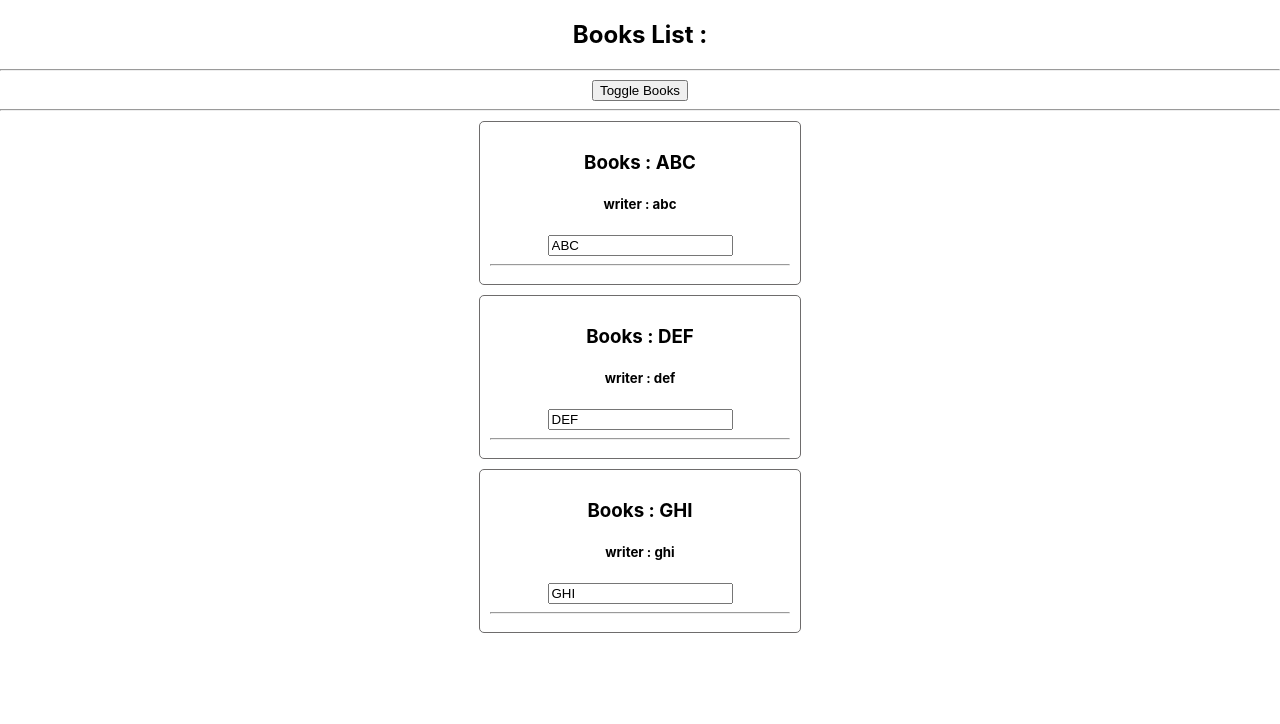
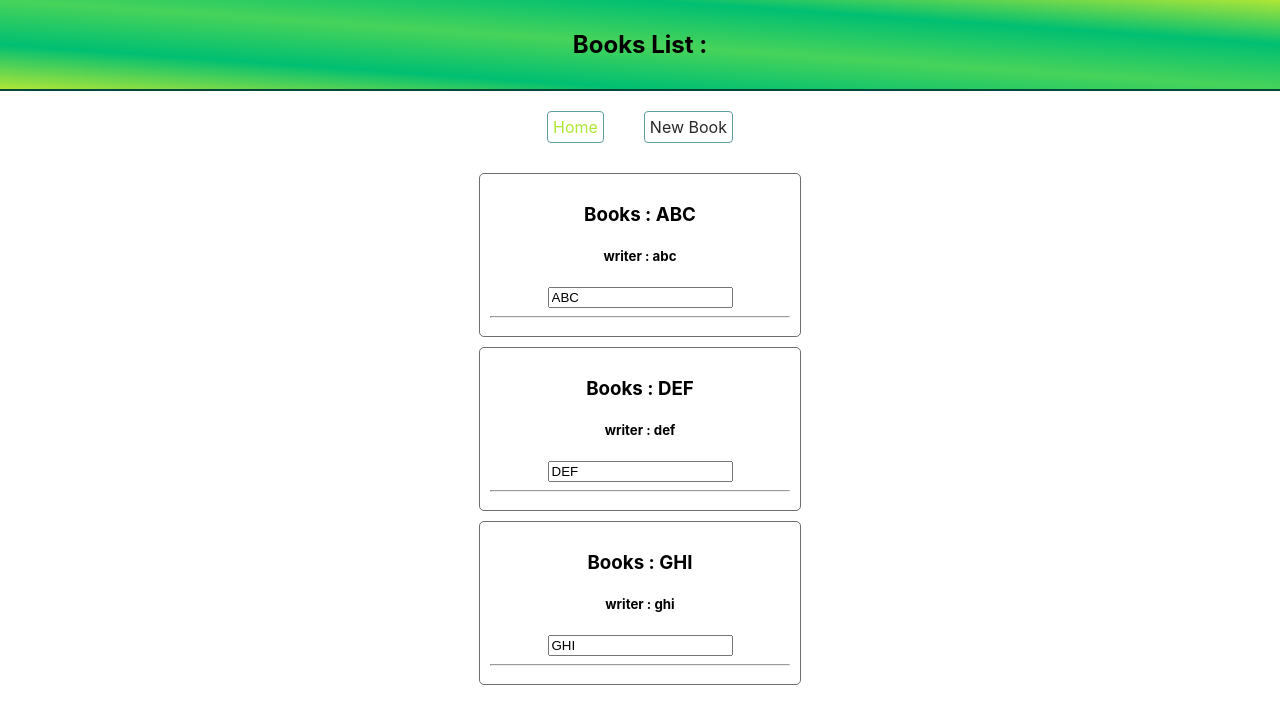
Before and after one commit to sajjad0057/Basic-React, a React (Create React App) app: page / in a window 1280 px wide. Shown: the top 724 px of the page. Built offline with nearby package versions, Linux system fonts and the light colour scheme.

Commit message:
Using Router design navbar

```diff
--- a/package.json
+++ b/package.json
@@ -8,6 +8,8 @@
     "@testing-library/user-event": "^7.2.1",
     "react": "^17.0.1",
     "react-dom": "^17.0.1",
+    "react-router": "^5.2.0",
+    "react-router-dom": "^5.2.0",
     "react-scripts": "3.4.4"
   },
   "scripts": {
--- a/src/App.css
+++ b/src/App.css
@@ -1,3 +1,35 @@
 .App {
   text-align: center;
 }
+.nav-bar ul{
+  list-style: none;
+  margin: 0;
+  padding: 0;
+
+}
+
+.nav-bar li{
+  display: inline-block;
+  margin: 20px;
+  padding: 5px;
+  border: 1px solid cadetblue;
+  border-radius: 4px;
+
+}
+
+.nav-bar a{
+  text-decoration: none;
+  color: rgb(41, 41, 40);
+}
+
+.header{
+  padding: 10px;
+  background-image: linear-gradient(to right top, #aee636, #00bf72, #47d35a, #00bf72, #aee636);
+
+  border-bottom: 2px solid rgb(3, 73, 58);
+}
+
+
+.nav-bar a:hover, a:active, a.active{
+  color: #aee636;
+}
--- a/src/App.js
+++ b/src/App.js
@@ -1,16 +1,16 @@
 import React from 'react';
 import MainComponent from './components/mainComponent.jsx';
-
 import './App.css';
-
-
+import { BrowserRouter } from 'react-router-dom';
 
 
 // Functional Component
 
 const App =() =>{
   return(
-    <MainComponent />
+    <BrowserRouter>
+      <MainComponent />
+    </BrowserRouter>
   )
 }
 
--- a/src/components/lists/bookList.jsx
+++ b/src/components/lists/bookList.jsx
@@ -1,53 +1,20 @@
 import React, {Component} from  'react';
-import Books from '../representational/Book.jsx'
+import Book from '../representational/Book.jsx'
 
 class BookList extends Component{
     //console.log('-----',props);
-    constructor(props){
-        super(props)
-        console.log("BookList Constructor !");
-    }
-
-    componentDidMount(){
-        console.log("BookList Component componentDidMount !");
-      }
-
-
-    /*
-    shouldComponentUpdate(nextProps, nextState) −
-    This method returns a Boolean value true or false. Based on the return value React executes the render method which updates the actual DOM.
-    We can add custom logic if requires in this method like comparing some variables to decide the process of updating.
-    Side effects should be avoided.
-
-    */
-
-    shouldComponentUpdate(nextProps,nextState){
-        console.log("Update bookList shouldComponentUpdate",nextProps,nextState);
-        return true
-    }
-
-    componentDidUpdate(){
-        console.log("update bookList componentDidUpdate !");
-    }
-
-    static getDerivedStateFromProps(nextProps,prevState){
-        console.log("bookList getDerivedStateFromProps",nextProps,prevState);
-        return prevState
-    }
-
-    getSnapshotBeforeUpdate(){
-        console.log("Update bookList getSnapshotBeforeUpdate");
-
-    }
+    // constructor(props){
+    //     super(props)
+    // }
 
 
     render(){
-        console.log("BookList Component rendered");
+
         return(
             this.props.books.map((book,index)=>{
                 //console.log(book.bookName);
                 return(
-                  <Books
+                  <Book
                   bookName={book.bookName}
                   writer={book.writer}
                   delete = {()=>this.props.delete(index)}
--- a/src/components/mainComponent.jsx
+++ b/src/components/mainComponent.jsx
@@ -1,107 +1,75 @@
-import React,{Component} from 'react';
-import BookList from './lists/bookList.jsx'
-import books from '../assets/books.js'
+import React, { Component } from "react";
+import BookList from "./lists/bookList.jsx";
+import books from "../assets/books.js";
+import NewBook from "./representational/NewBook.jsx";
+import { Route,NavLink } from "react-router-dom";
 
-
-class MainComponent extends Component{
-    constructor(props){
-      super(props)
+class MainComponent extends Component {
+  constructor(props) {
+    super(props);
     this.state = {
-        books : books,
-        showBooks : true,
+      books: books,
+    };
   }
 
-     console.log("MainComponent Constructor");
-
-    }
-
-
-
-     deleteBookState = (index) =>{
+  deleteBookState = (index) => {
     //const temp = this.state.books.slice()   // Copy books array
     //const temp = this.state.books.map(item =>item)
-       const temp = [...this.state.books] // More Smarter way to copy books array in temp veriable
-       console.log(temp);
-       temp.splice(index,1)                      //The splice() method adds/removes items to/from an array, and returns the removed item(s).
-       this.setState({books:temp})                        // Syntax : array.splice(index, howmany, item1, ....., itemX)
+    const temp = [...this.state.books]; // More Smarter way to copy books array in temp veriable
+    //console.log(temp);
+    temp.splice(index, 1); //The splice() method adds/removes items to/from an array, and returns the removed item(s).
+    this.setState({ books: temp }); // Syntax : array.splice(index, howmany, item1, ....., itemX)
+  };
 
-
-     }
-
-
-     changeInputState = (event,index) =>{
+  changeInputState = (event, index) => {
     //console.log("Input Target----",e.target);
-       const book = {...this.state.books[index]}
+    const book = { ...this.state.books[index] };
     book.bookName = event.target.value;
-       const temp = [...this.state.books]
-       temp[index]= book
+    const temp = [...this.state.books];
+    temp[index] = book;
     this.setState({
-           books:temp
-       })
+      books: temp,
+    });
 
     //console.log(book);
-     }
+  };
 
-     toggleBooks = () =>{
-       this.setState({
-         showBooks : !this.state.showBooks
-       })
-     }
-
-    componentDidMount(){
-      console.log("Main Component componentDidMount !");
-    }
-
-    shouldComponentUpdate(nextProps,nextState){
-      console.log("Update MainComponent shouldComponentUpdate",nextProps,nextState);
-      return true
-    }
-
-
-
-    componentDidUpdate(){
-      console.log("update MainComponent componentDidUpdate !");
-    }
-    static getDerivedStateFromProps(nextProps,prevState){
-      console.log("MainComponent getDerivedStateFromProps",nextProps,prevState);
-      return prevState
-    }
-    getSnapshotBeforeUpdate(){
-      console.log("Update MainComponent getSnapshotBeforeUpdate");
-    }
-
-
-
-     render(){
+  render() {
     //console.log(this.state);
-      console.log("MainComponent Rendered !");
 
     //console.log(bookState);
-       let books = null
-       if(this.state.showBooks){
-         books = <BookList
+
+    const books = (
+      <BookList
         books={this.state.books}
-            delete = {this.deleteBookState}
-            change = {this.changeInputState}
-
+        delete={this.deleteBookState}
+        change={this.changeInputState}
       />
-
-       }
+    );
 
     //console.log(books);
     return (
       <div className="App">
+        <div className="header">
           <h2>Books List : </h2>
-         <hr/>
-         <button onClick={this.toggleBooks}>Toggle Books</button>
+        </div>
 
-         <hr/>
-         { books }
+        <nav className="nav-bar">
+          <ul>
+            <li>
+              <NavLink to="/" exact>Home</NavLink>
+            </li>
 
+            <li>
+              <NavLink to="/new-book">New Book</NavLink>
+            </li>
+          </ul>
+        </nav>
+        <Route exact path="/" render={() => books} />
+        <Route exact path="/new-book" render={() => <NewBook/>} />  {/* also can use component = {NewBook} instead of using render = {()=><NewBook/>}*/}
       </div>
-     )
+    );
+  }
 }
 
-}
-
-export default MainComponent
+export default MainComponent;
--- a/src/components/representational/Book.jsx
+++ b/src/components/representational/Book.jsx
@@ -1,10 +1,11 @@
 import React from "react";
 import "../../stylesheets/Book.css"
 const Book = (props) => {
-  console.log("I am from Book.jsx");
+
     //console.log(props);
   return (
     <div className="Book">
+
 
       <h3 onClick={props.delete} > Books : {props.bookName}</h3>
       <h5>writer : {props.writer} </h5>
--- /dev/null
+++ b/src/components/representational/NewBook.jsx
@@ -0,0 +1,11 @@
+import React from "react"
+
+const NewBook = () =>{
+    return(
+        <div>
+           <h2>New Data Entry </h2>
+        </div>
+    )
+}
+
+export default NewBook
```
Also changed, not shown: 1 other file (tests, documents, lock files or other folders). Lines whose indentation alone changed are shown as unchanged.
